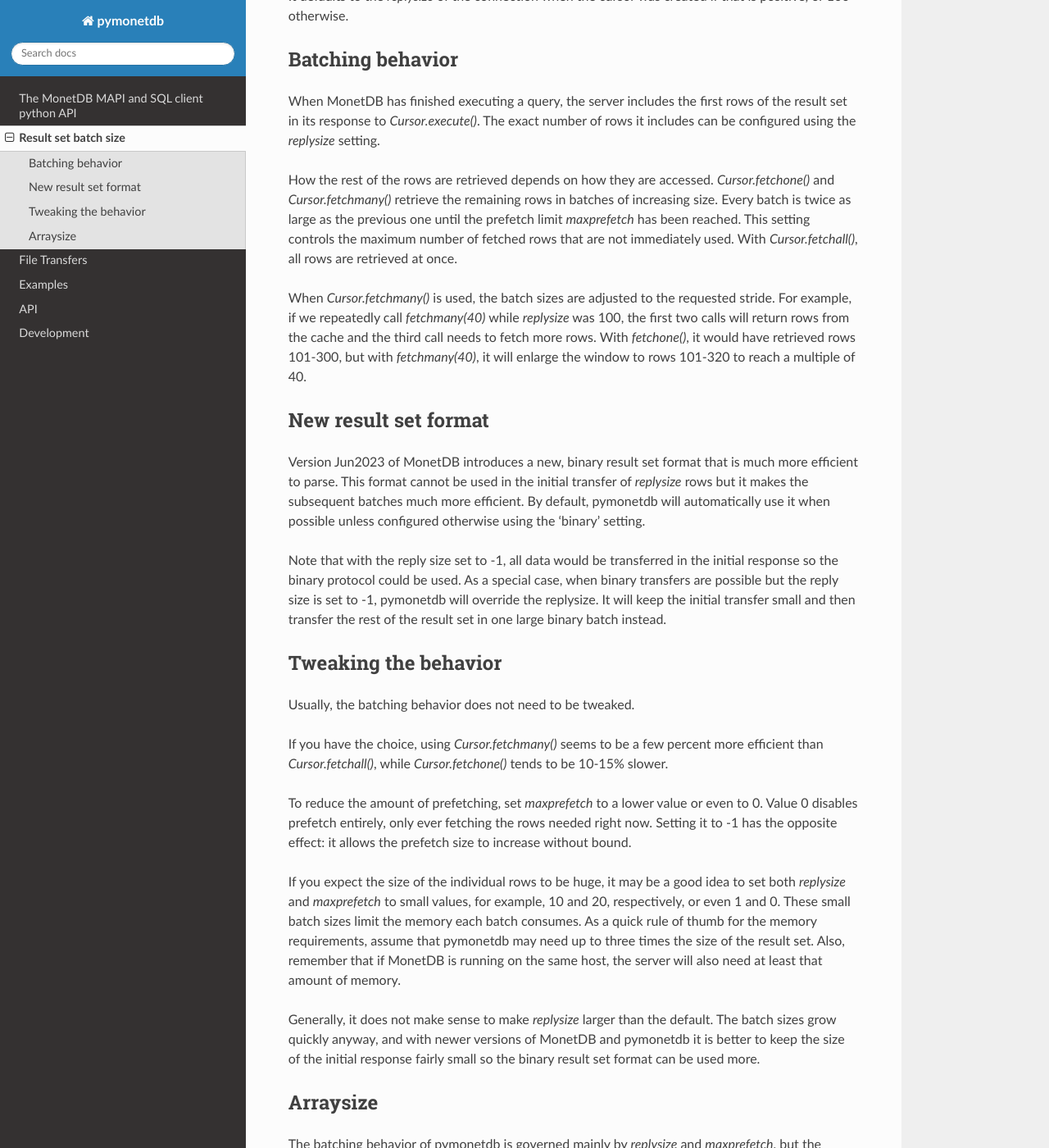
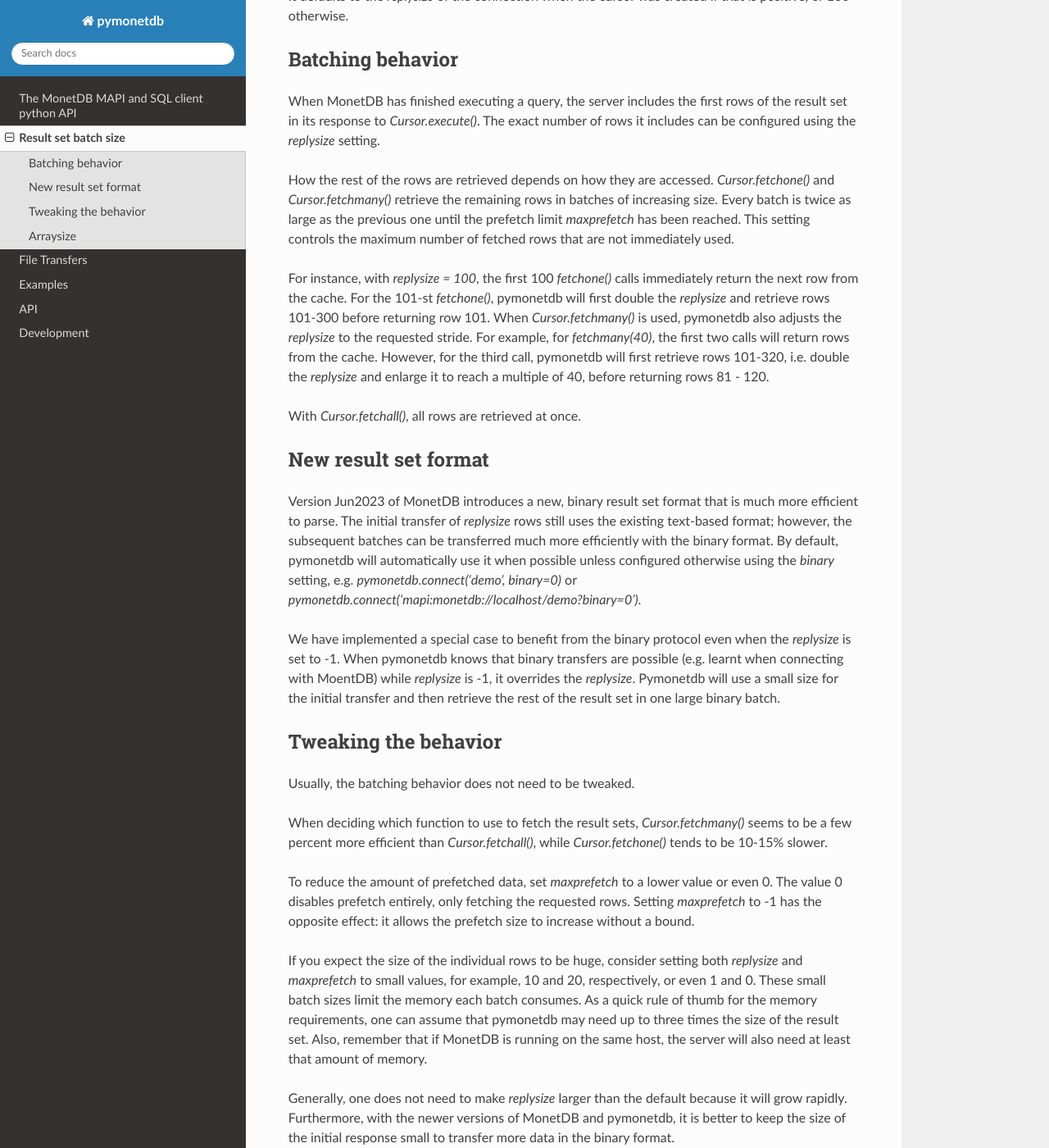
Before and after one commit to MonetDB/pymonetdb, a Sphinx documentation site: the page built from doc/batchsize.rst, in a window 1280 px wide and 1400 px high, scrolled down 549 px. Shown: the whole window at 82% size. Built offline with Sphinx 7.4.7 and the Read the Docs theme 2.0.0, drawn with Linux system fonts in a browser that asks for light colours; the version number could not be read and is left out; some of the changed text lies outside the part shown.

Commit message:
Some fine-tuning of the documentation

```diff
--- a/doc/batchsize.rst
+++ b/doc/batchsize.rst
@@ -37,61 +37,63 @@ How the rest of the rows are retrieved depends on how they are accessed.
 in batches of increasing size. Every batch is twice as large as the previous
 one until the prefetch limit `maxprefetch` has been reached. This setting
 controls the maximum number of fetched rows that are not immediately used.
+
+For instance, with `replysize = 100`, the first 100 `fetchone()` calls
+immediately return the next row from the cache. For the 101-st `fetchone()`,
+pymonetdb will first double the `replysize` and retrieve rows 101-300 before
+returning row 101. When `Cursor.fetchmany()` is used, pymonetdb also adjusts
+the `replysize` to the requested stride. For example, for `fetchmany(40)`, the
+first two calls will return rows from the cache. However, for the third call,
+pymonetdb will first retrieve rows 101-320, i.e. double the `replysize` and
+enlarge it to reach a multiple of 40, before returning rows 81 - 120.
+
 With `Cursor.fetchall()`, all rows are retrieved at once.
-
-When `Cursor.fetchmany()` is used, the batch sizes are adjusted to the requested
-stride. For example, if we repeatedly call `fetchmany(40)` while `replysize` was
-100, the first two calls will return rows from the cache and the third call
-needs to fetch more rows. With `fetchone()`, it would have retrieved rows 101-300,
-but with `fetchmany(40)`, it will enlarge the window to rows 101-320 to
-reach a multiple of 40.
-
 
 New result set format
 ---------------------
 
 Version Jun2023 of MonetDB introduces a new,
-binary result set format that is much more efficient to parse. This format
-cannot be used in the initial transfer of `replysize` rows but it makes the
-subsequent batches much more efficient. By default, pymonetdb will automatically
-use it when possible unless configured otherwise using the ‘binary’ setting.
+binary result set format that is much more efficient to parse. The initial
+transfer of `replysize` rows still uses the existing text-based format;
+however, the subsequent batches can be transferred much more efficiently with
+the binary format. By default, pymonetdb will automatically use it when
+possible unless configured otherwise using the `binary` setting, e.g.
+`pymonetdb.connect('demo', binary=0)` or
+`pymonetdb.connect('mapi:monetdb://localhost/demo?binary=0')`.
 
-Note that with the reply size set to -1, all data would be transferred in the
-initial response so the binary protocol could be used. As a special case, when
-binary transfers are possible but the reply size is set to -1, pymonetdb will
-override the replysize. It will keep the initial transfer small and then
-transfer the rest of the result set in one large binary batch instead.
-
+We have implemented a special case to benefit from the binary protocol even
+when the `replysize` is set to -1. When pymonetdb knows that binary transfers
+are possible (e.g. learnt when connecting with MoentDB) while `replysize` is
+-1, it overrides the `replysize`. Pymonetdb will use a small size for the
+initial transfer and then retrieve the rest of the result set in one large
+binary batch.
 
 Tweaking the behavior
 ---------------------
 
 Usually, the batching behavior does not need to be tweaked.
 
-If you have the choice, using `Cursor.fetchmany()` seems to be a few percent
-more efficient than `Cursor.fetchall()`, while `Cursor.fetchone()` tends to be
-10-15% slower.
+When deciding which function to use to fetch the result sets,
+`Cursor.fetchmany()` seems to be a few percent more efficient than
+`Cursor.fetchall()`, while `Cursor.fetchone()` tends to be 10-15% slower.
 
-To reduce the amount of prefetching, set `maxprefetch` to a lower value or even
-to 0. Value 0 disables prefetch entirely, only ever fetching the rows needed right
-now. Setting it to -1 has the opposite effect: it allows the prefetch size to
-increase without bound.
+To reduce the amount of prefetched data, set `maxprefetch` to a lower value or
+even 0. The value 0 disables prefetch entirely, only fetching the requested
+rows. Setting `maxprefetch` to -1 has the opposite effect: it allows the
+prefetch size to increase without a bound.
 
-If you expect the size of the individual rows to be huge, it may be a
-good idea to set both `replysize` and `maxprefetch` to small values, for
-example, 10 and 20, respectively, or even 1 and 0. These small batch sizes limit
-the memory each batch consumes. As a
-quick rule of thumb for the memory requirements, assume that pymonetdb may need
-up to three times the size of the result set. Also, remember that if MonetDB is
-running on the same host, the server will also need at least that amount of
-memory.
+If you expect the size of the individual rows to be huge, consider setting both
+`replysize` and `maxprefetch` to small values, for example, 10 and 20,
+respectively, or even 1 and 0. These small batch sizes limit the memory each
+batch consumes. As a quick rule of thumb for the memory requirements, one can
+assume that pymonetdb may need up to three times the size of the result set.
+Also, remember that if MonetDB is running on the same host, the server will
+also need at least that amount of memory.
 
-Generally, it does not make sense to make `replysize` larger than the default.
-The batch sizes grow quickly anyway, and with
-newer versions of MonetDB and pymonetdb it is better to keep the size of
-the initial response fairly small so the binary result set format can be used
-more.
-
+Generally, one does not need to make `replysize` larger than the default
+because it will grow rapidly. Furthermore, with the newer versions of MonetDB
+and pymonetdb, it is better to keep the size of the initial response small to
+transfer more data in the binary format.
 
 Arraysize
 ---------
@@ -114,7 +116,7 @@ The relationship between these three is as follows:
 
 4. The DBAPI says that the default value for the `arraysize` of a newly created
    cursor is 1. Pymonetdb deviates from that, similar to, for example,
-   python-oracledb_. Pymonetdb uses the replysize of the connection instead.
+   python-oracledb_. Pymonetdb uses the `replysize` of the connection instead.
    If `replysize` is not a positive integer, the default is 100.
 
 In general, all this means that `arraysize` needs no tweaking.
```
Also changed, not shown: other parts of doc/batchsize.rst (+3 -3 lines).
